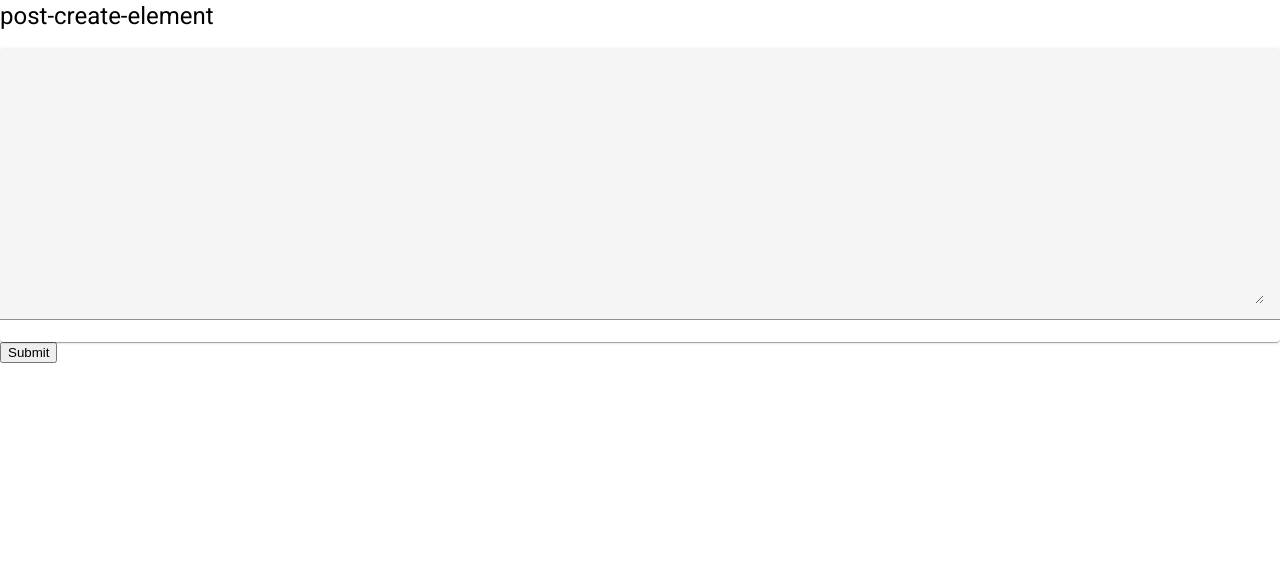
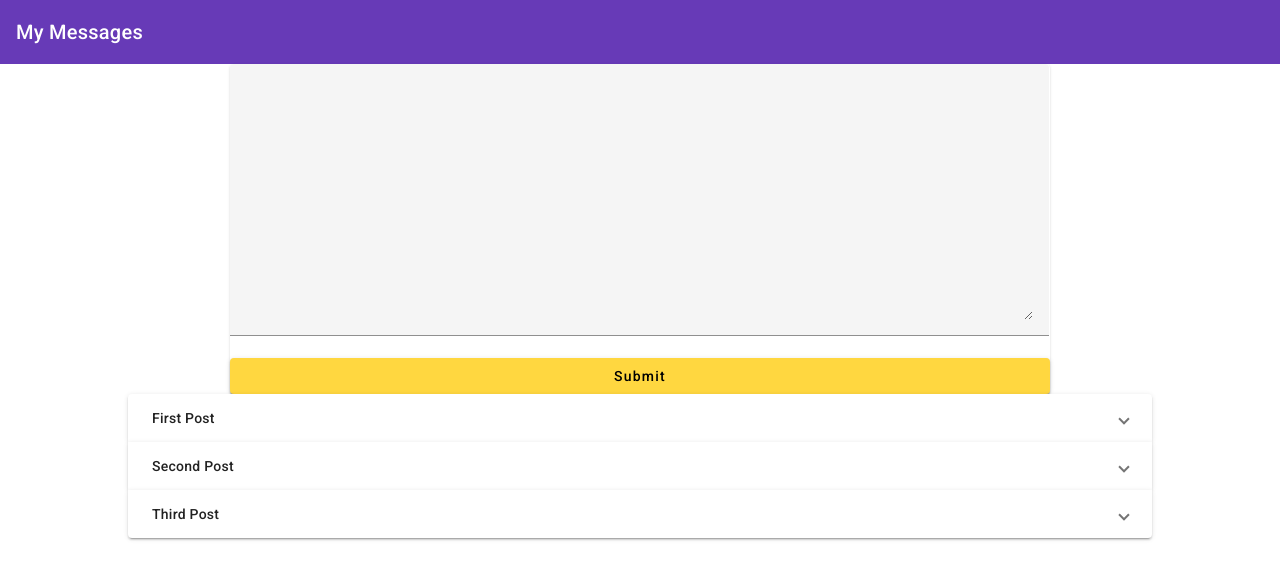
Before and after one commit to mayhim182/angularNodeAppPractice, an Angular app: page / in a window 1280 px wide. Shown: the top 580 px of the page. Built offline with nearby package versions, Linux system fonts and the light colour scheme.

Commit message:
added expansion and collapse

```diff
--- a/src/app/app.component.css
+++ b/src/app/app.component.css
@@ -0,0 +1,5 @@
+main{
+    margin-top: 16px;
+    width: 80%;
+    margin: auto;
+}
--- a/src/app/app.component.html
+++ b/src/app/app.component.html
@@ -1,2 +1,6 @@
-<app-post-create></app-post-create>
+<app-header></app-header>
+<main>
+    <app-post-create></app-post-create>
+    <app-post-list></app-post-list>
+</main>
 <router-outlet></router-outlet>
--- /dev/null
+++ b/src/app/header/header.component.html
@@ -0,0 +1,3 @@
+<mat-toolbar color="primary">
+    <span>My Messages</span>
+</mat-toolbar>
--- /dev/null
+++ b/src/app/posts/post-create/post-create.component.css
@@ -0,0 +1,9 @@
+mat-card{
+    width: 80%;
+    margin: auto;
+}
+
+mat-form-field,
+textarea{
+    width: 100%;
+}
--- a/src/app/posts/post-create/post-create.component.html
+++ b/src/app/posts/post-create/post-create.component.html
@@ -1,8 +1,10 @@
-<h1>post-create-element</h1>
 <mat-card>
     <mat-form-field>
         <textarea matInput rows="10" [(ngModel)]="newPost"></textarea>
     </mat-form-field>
+    <button (click)="onAddPost()"
+     mat-raised-button
+     color="accent"
+     >Submit</button>
 </mat-card>
-    <button (click)="onAddPost()">Submit</button>
 {{newPost}}
--- a/src/app/posts/post-create/post-create.component.ts
+++ b/src/app/posts/post-create/post-create.component.ts
@@ -1,8 +1,10 @@
 import { Component } from "@angular/core";
+
 
 @Component({
     selector:'app-post-create',
-    templateUrl:'./post-create.component.html'
+    templateUrl:'./post-create.component.html',
+    styleUrls:['./post-create.component.css']
 })
 export class PostCreateComponent{
 
--- /dev/null
+++ b/src/app/posts/post-create/post-list/post-list.component.css
@@ -0,0 +1,4 @@
+:host{
+    display: block;
+    margin-top: 1 rem;
+}
--- /dev/null
+++ b/src/app/posts/post-create/post-list/post-list.component.html
@@ -0,0 +1,8 @@
+<mat-accordion multi="true">
+    <mat-expansion-panel *ngFor="let post of posts">
+        <mat-expansion-panel-header>
+            {{post.title}}
+        </mat-expansion-panel-header>
+        <p>{{post.content}}</p>
+    </mat-expansion-panel>
+</mat-accordion>
--- /dev/null
+++ b/src/app/posts/post-create/post-list/post-list.component.ts
@@ -0,0 +1,18 @@
+import { Component } from "@angular/core";
+import { MatAccordion } from "@angular/material/expansion";
+
+
+@Component({
+    selector:'app-post-list',
+    templateUrl:'./post-list.component.html',
+    styleUrls:['./post-list.component.css']
+})
+export class PostListComponent{
+
+    posts =[
+        {title:"First Post", content:"First posts content"},
+        {title:"Second Post", content:"Second posts content"},
+        {title:"Third  Post", content:"Third posts content"},
+    ]
+
+}
```
Also changed, not shown: src/app/app.module.ts (+17 -2 lines), src/app/header/header.component.ts (added, +10 -0 lines).
